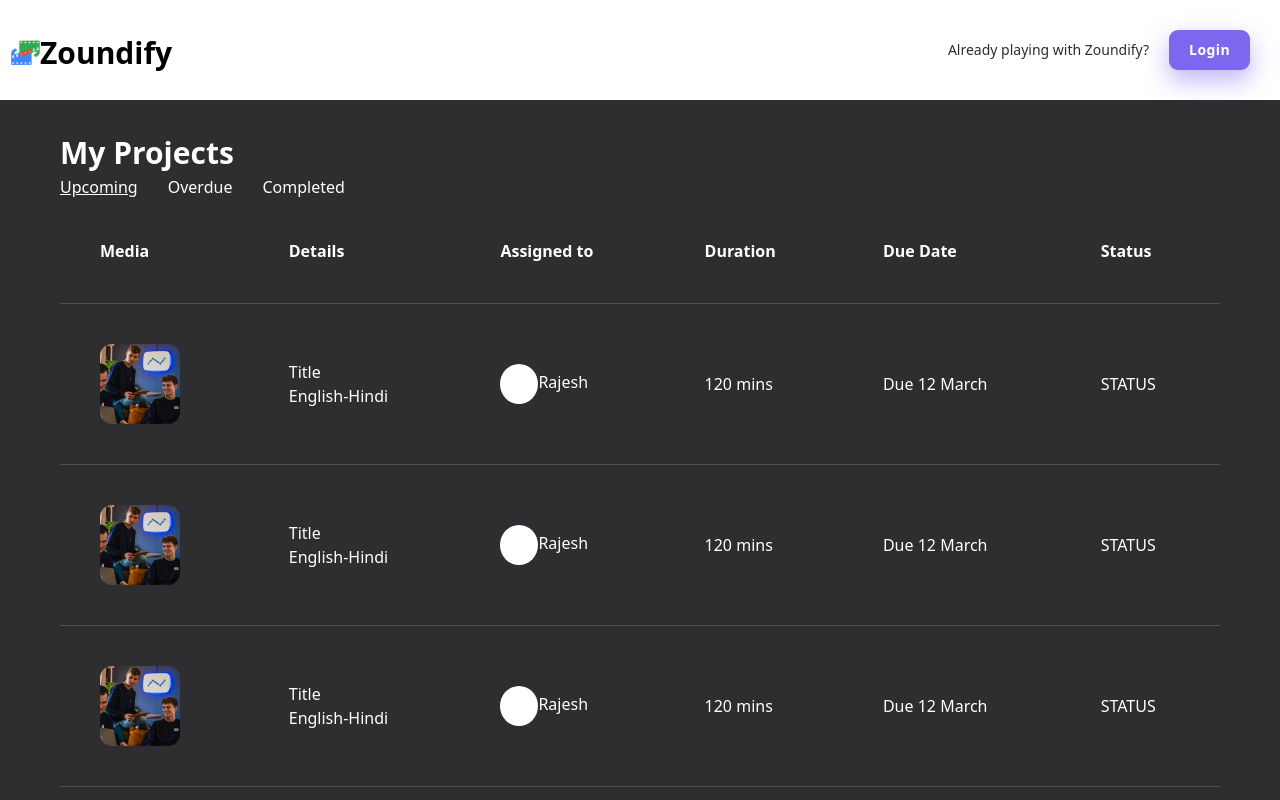
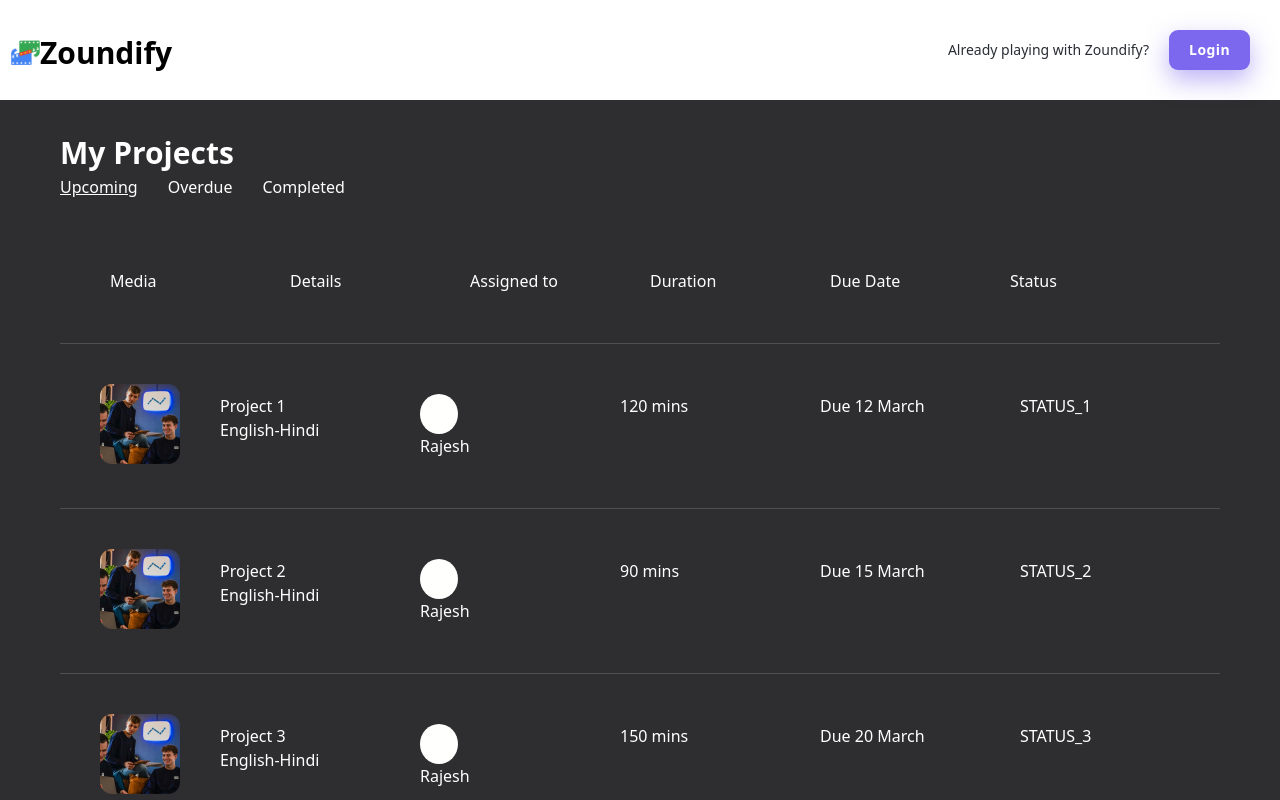
Before and after one commit to ankit13819/zoundify-frontend, a Next.js app: page / in a window 1280 px wide. Shown: the top 800 px of the page. Built offline with nearby package versions, Linux system fonts and the light colour scheme.

Commit message:
table convert to div

```diff
--- /dev/null
+++ b/components/Home/project.module.css
@@ -0,0 +1,62 @@
+.project-table {
+  color: #ffffff;
+}
+
+.project-buttons {
+  margin-bottom: 20px;
+}
+
+.project-container {
+  display: flex;
+  flex-direction: column;
+}
+
+.project-row {
+  display: flex;
+  /* align-items: center; */
+  padding: 40px;
+  text-align: left;
+  border-bottom: 1px solid #505050;
+}
+
+.project-cell {
+  padding: 10px;
+  flex: 1;
+  margin-left: 30px;
+}
+
+.project-cell.media {
+  flex: 0 0 100px; /* Adjust the width for the media column */
+}
+
+.project-cell img {
+  max-width: 100%;
+  height: auto;
+}
+
+.project-header {
+  display: flex;
+  background-color: #333; /* Header background color */
+}
+
+.project-header-item {
+  padding: 10px;
+}
+
+.header-container {
+  display: flex;
+  flex-direction: column;
+}
+
+.header-row {
+  display: flex;
+  /* align-items: center; */
+  padding: 40px;
+  text-align: left;
+  border-bottom: 1px solid #505050;
+}
+
+.header-cell {
+  padding: 10px;
+  flex: 1;
+}
--- /dev/null
+++ b/components/Home/projectCmp.js
@@ -0,0 +1,105 @@
+import React from "react";
+import mediaImage from "../../src/assets/media.png";
+import ellipseImage from "../../src/assets/Ellipse.svg";
+import Image from "next/image";
+import styles from "./project.module.css";
+
+const dummyData = [
+  {
+    title: "Project 1",
+    details: "English-Hindi",
+    assignedTo: "Rajesh",
+    duration: "120 mins",
+    dueDate: "Due 12 March",
+    status: "STATUS_1",
+  },
+  {
+    title: "Project 2",
+    details: "English-Hindi",
+    assignedTo: "Rajesh",
+    duration: "90 mins",
+    dueDate: "Due 15 March",
+    status: "STATUS_2",
+  },
+  {
+    title: "Project 3",
+    details: "English-Hindi",
+    assignedTo: "Rajesh",
+    duration: "150 mins",
+    dueDate: "Due 20 March",
+    status: "STATUS_3",
+  },
+  {
+    title: "Project 1",
+    details: "English-Hindi",
+    assignedTo: "Rajesh",
+    duration: "120 mins",
+    dueDate: "Due 12 March",
+    status: "STATUS_1",
+  },
+  {
+    title: "Project 2",
+    details: "English-Hindi",
+    assignedTo: "Rajesh",
+    duration: "90 mins",
+    dueDate: "Due 15 March",
+    status: "STATUS_2",
+  },
+  {
+    title: "Project 3",
+    details: "English-Hindi",
+    assignedTo: "Rajesh",
+    duration: "150 mins",
+    dueDate: "Due 20 March",
+    status: "STATUS_3",
+  },
+  // Add more dummy data as needed
+];
+
+export default function ProjectCmp() {
+  return (
+    <div className="project-table" style={{ color: "#fff" }}>
+      <h1 style={{ color: "#fff", fontSize: "30px", fontWeight: "600" }}>
+        My Projects
+      </h1>
+      <div className={styles["project-buttons"]}>
+        <button className="buttonOne">Upcoming</button>
+        <button className="buttonTwo">Overdue</button>
+        <button className="buttonThree">Completed</button>
+      </div>
+      <div className={styles["header-container"]}>
+        <div className={styles["header-row"]}>
+          <div className={styles["header-cell"]}>Media</div>
+          <div className={styles["header-cell"]}>Details</div>
+          <div className={styles["header-cell"]}>Assigned to</div>
+          <div className={styles["header-cell"]}>Duration</div>
+          <div className={styles["header-cell"]}>Due Date</div>
+          <div className={styles["header-cell"]}>Status</div>
+        </div>
+      </div>
+      {dummyData.map((item, index) => {
+        return (
+          <div className={styles["project-container"]} key={index}>
+            <div className={styles["project-row"]}>
+              <div className={styles["project-cell.media"]}>
+                <Image src={mediaImage} alt="media image" />
+              </div>
+              <div className={styles["project-cell"]}>
+                <p>{item.title}</p>
+                <p>{item.details}</p>
+              </div>
+              <div className={styles["project-cell"]}>
+                <Image src={ellipseImage} alt="ellipse" />
+                <p>{item.assignedTo}</p>
+              </div>
+              <div className={styles["project-cell"]}>{item.duration}</div>
+              <div className={styles["project-cell"]}>{item.dueDate}</div>
+              <div className={styles["project-cell"]}>{item.status}</div>
+            </div>
+            {/* Repeat for other rows */}
+          </div>
+        );
+      })}
+    </div>
+  );
+}
--- a/components/Panel/leftTopBar.js
+++ b/components/Panel/leftTopBar.js
@@ -1,11 +1,14 @@
+import { useRouter } from "next/router";
 import styles from "../../pages/panel/Panel.module.css";
 export default function LeftTopBar() {
+  const router = useRouter();
   return (
     <div
       className={`${styles["GlobalTopbarStructure-leftSide"]} ${styles["GlobalTopbarStructure-leftSide--shouldAlignNavButtons"]}`}>
       <div
         className={`${styles["GlobalTopbarStructure-leftSide"]} ${styles["GlobalTopbarStructure-leftChildren"]} ${styles["GlobalTopbarStructure-noDrag"]}`}>
         <div
+          onClick={() => router.push("/")}
           className={`${styles["GlobalTopbar-toggleSidebarButton"]} ${styles["ThemeableIconButtonPresentation"]} ${styles["ThemeableIconButtonPresentation--medium"]} ${styles["ThemeableIconButtonPresentation--isEnabled"]} ${styles["GlobalTopbar-toggleSidebarButton--inverseTheme"]}`}>
           <svg
             className={styles.Icon}
@@ -17,7 +20,9 @@ export default function LeftTopBar() {
         </div>
         <div
           className={`${styles.OmnibuttonButtonCard} ${styles["ThemeableCardPresentation--isValid"]} ${styles["ThemeableCardPresentation--isEnabled"]} ${styles.ThemeableCardPresentation} ${styles["ThemeableInteractiveCardPresentation--isNotSelected"]} ${styles.ThemeableInteractiveCardPresentation} ${styles["ThemeableInteractiveCardPresentation--isEnabled"]}`}>
-          <div className={styles["OmnibuttonButtonCard-iconContainer"]}>
+          <div
+            className={styles["OmnibuttonButtonCard-iconContainer"]}
+            onClick={console.log("@@@")}>
             <svg
               className={`${styles["OmnibuttonButtonCard-icon"]} ${styles.MiniIcon}`}
               viewBox="0 0 24 24"
--- a/pages/index.js
+++ b/pages/index.js
@@ -1,11 +1,12 @@
 import Layout from "@/components/Layout/Layout";
 import Project from "@/components/Home/project";
+import ProjectCmp from "@/components/Home/projectCmp";
 
 export default function Home() {
   return (
     <Layout>
       <div id="root">
-        <Project />
+        <ProjectCmp />
       </div>
     </Layout>
   );
--- a/pages/panel/panel.js
+++ b/pages/panel/panel.js
@@ -10,52 +10,26 @@ import Voice from "@/src/components/Team/voice";
 import Statistics from "@/src/components/Team/statistics";
 import Settings from "@/src/components/Team/settings";
 import HomeMenu from "@/src/components/menu/homeMenu";
+import ProjectCmp from "@/components/Home/projectCmp";
 export default function Panel() {
   //define logic with state
-  const [myProjectOpen, setMyProjectOpen] = useState(false);
-  const [voiceOpen, setVoiceOpen] = useState(false);
-  const [statistics, setStatistics] = useState(false);
-  const [settingsOpen, setSettingsOpen] = useState(false);
-  const [homeMenuOpen, setHomeMenuOpen] = useState(true);
-  console.log("@@", homeMenuOpen);
-  const handleMyProjectClick = () => {
-    setMyProjectOpen(true);
-    setVoiceOpen(false);
-    setStatistics(false);
-    setSettingsOpen(false);
-    setHomeMenuOpen(false);
-  };
 
-  const handleVoiceOnClick = () => {
-    setVoiceOpen(true);
-    setMyProjectOpen(false);
-    setStatistics(false);
-    setSettingsOpen(false);
-    setHomeMenuOpen(false);
-  };
+  const [menuState, setMenuState] = useState({
+    myProjectOpen: false,
+    voiceOpen: false,
+    statistics: false,
+    settingsOpen: false,
+    homeMenuOpen: true,
+  });
 
-  const handleStatisticsClick = () => {
-    setStatistics(true);
-    setVoiceOpen(false);
-    setMyProjectOpen(false);
-    setSettingsOpen(false);
-    setHomeMenuOpen(false);
-  };
-
-  const handleSettingsClick = () => {
-    setSettingsOpen(true);
-    setVoiceOpen(false);
-    setMyProjectOpen(false);
-    setStatistics(false);
-    setHomeMenuOpen(false);
-  };
-
-  const handleHomeMenuClick = () => {
-    setHomeMenuOpen(true);
-    setVoiceOpen(false);
-    setMyProjectOpen(false);
-    setStatistics(false);
-    setSettingsOpen(false);
+  const handleMenuClick = (menu) => {
+    setMenuState({
+      myProjectOpen: menu === "my project",
+      voiceOpen: menu === "voice",
+      statistics: menu === "stats",
+      settingsOpen: menu === "settings",
+      homeMenuOpen: menu === "home menu",
+    });
   };
 
   return (
@@ -82,7 +56,9 @@ export default function Panel() {
               <div
                 className={`${styles["SidebarResizableContainer-sidebar"]} ${styles.Sidebar}`}>
                 {/*menu started here */}
-                <Menu handleHomeMenuClick={handleHomeMenuClick} />
+                <Menu
+                  handleHomeMenuClick={() => handleMenuClick("home menu")}
+                />
 
                 {/* Project Started Here */}
                 <div
@@ -96,10 +72,14 @@ export default function Panel() {
                         <Projects />
                         {/* Team section */}
                         <Team
-                          handleMyProjectClick={handleMyProjectClick}
-                          handleVoiceOnClick={handleVoiceOnClick}
-                          handleStatisticsClick={handleStatisticsClick}
-                          handleSettingsClick={handleSettingsClick}
+                          handleMyProjectClick={() =>
+                            handleMenuClick("my project")
+                          }
+                          handleVoiceOnClick={() => handleMenuClick("voice")}
+                          handleStatisticsClick={() => handleMenuClick("stats")}
+                          handleSettingsClick={() =>
+                            handleMenuClick("settings")
+                          }
                         />
                       </div>
                     </div>
@@ -108,27 +88,27 @@ export default function Panel() {
               </div>
             </div>
           </div>
-          {myProjectOpen && (
+          {menuState.myProjectOpen && (
             <menu className={styles["AsanaMain-asanaPageAndTopbar"]}>
-              <Project />
+              <ProjectCmp />
             </menu>
           )}
-          {voiceOpen && (
+          {menuState.voiceOpen && (
             <menu className={styles["AsanaMain-asanaPageAndTopbar"]}>
               <Voice />
             </menu>
           )}
-          {statistics && (
+          {menuState.settingsOpen && (
             <menu className={styles["AsanaMain-asanaPageAndTopbar"]}>
               <Statistics />
             </menu>
           )}
-          {settingsOpen && (
+          {menuState.statistics && (
             <menu className={styles["AsanaMain-asanaPageAndTopbar"]}>
               <Settings />
             </menu>
           )}
-          {homeMenuOpen && (
+          {menuState.homeMenuOpen && (
             <menu className={styles["AsanaMain-asanaPageAndTopbar"]}>
               <HomeMenu />
             </menu>
```
